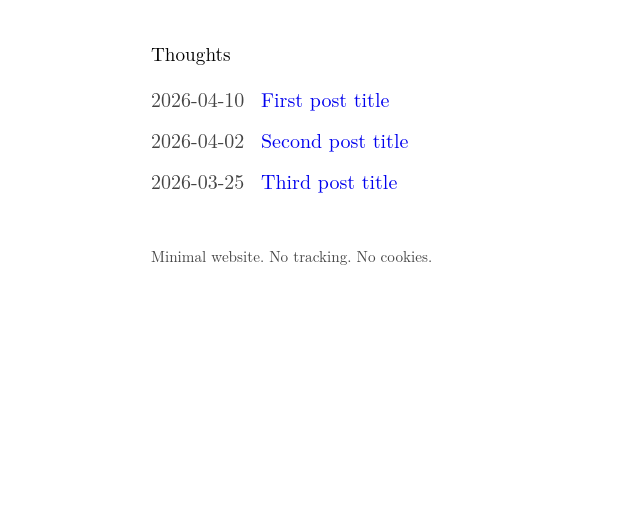
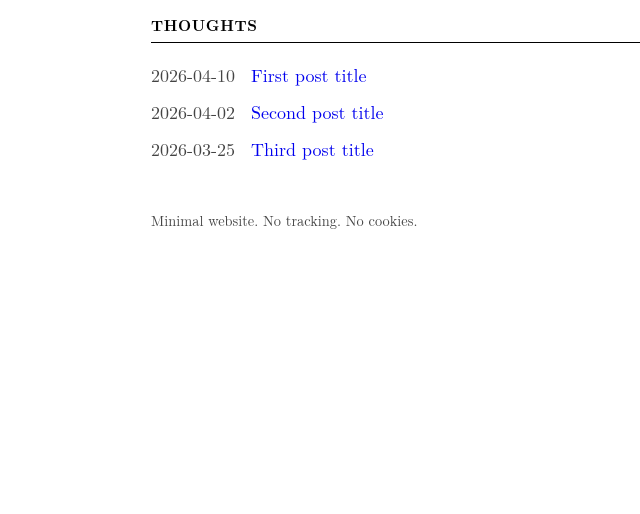
Before and after one commit to clementtisseau/clementtisseau.github.io, a plain HTML site: page index.html in a window 1280 px wide. Shown: the part 286-800 px from the top of the page, without its empty margins (153-793 px from the left). Drawn offline with Linux system fonts and the light colour scheme.

Commit message:
Update index.html: adjusted fonts

```diff
--- a/index.html
+++ b/index.html
@@ -26,8 +26,8 @@
       background: var(--bg);
       color: var(--text);
       font-family: "Latin Modern Roman", "Computer Modern Serif", "CMU Serif", "Times New Roman", Times, serif;
-      font-size: 20px;
-      line-height: 1.55;
+      font-size: 18px;
+      line-height: 1.5;
       -webkit-font-smoothing: antialiased;
       text-rendering: optimizeLegibility;
     }
@@ -43,16 +43,20 @@
     }
 
     h1 {
-      font-size: 2rem;
+      font-size: 1.7rem;
       font-weight: 400;
       line-height: 1.2;
       margin-bottom: 18px;
     }
 
     h2 {
-      font-size: 1.2rem;
-      font-weight: 400;
-      margin-bottom: 14px;
+      font-size: 0.95rem;
+      font-weight: 700;
+      letter-spacing: 0.04em;
+      text-transform: uppercase;
+      margin-bottom: 18px;
+      padding-bottom: 6px;
+      border-bottom: 1px solid #000000;
     }
 
     p {
@@ -104,13 +108,13 @@
 
     footer {
       margin-top: 48px;
-      font-size: 0.95rem;
+      font-size: 0.9rem;
       color: var(--muted);
     }
 
     @media (max-width: 640px) {
       body {
-        font-size: 18px;
+        font-size: 16px;
       }
 
       main {
@@ -119,7 +123,7 @@
       }
 
       h1 {
-        font-size: 1.7rem;
+        font-size: 1.5rem;
       }
 
       .date {
```
